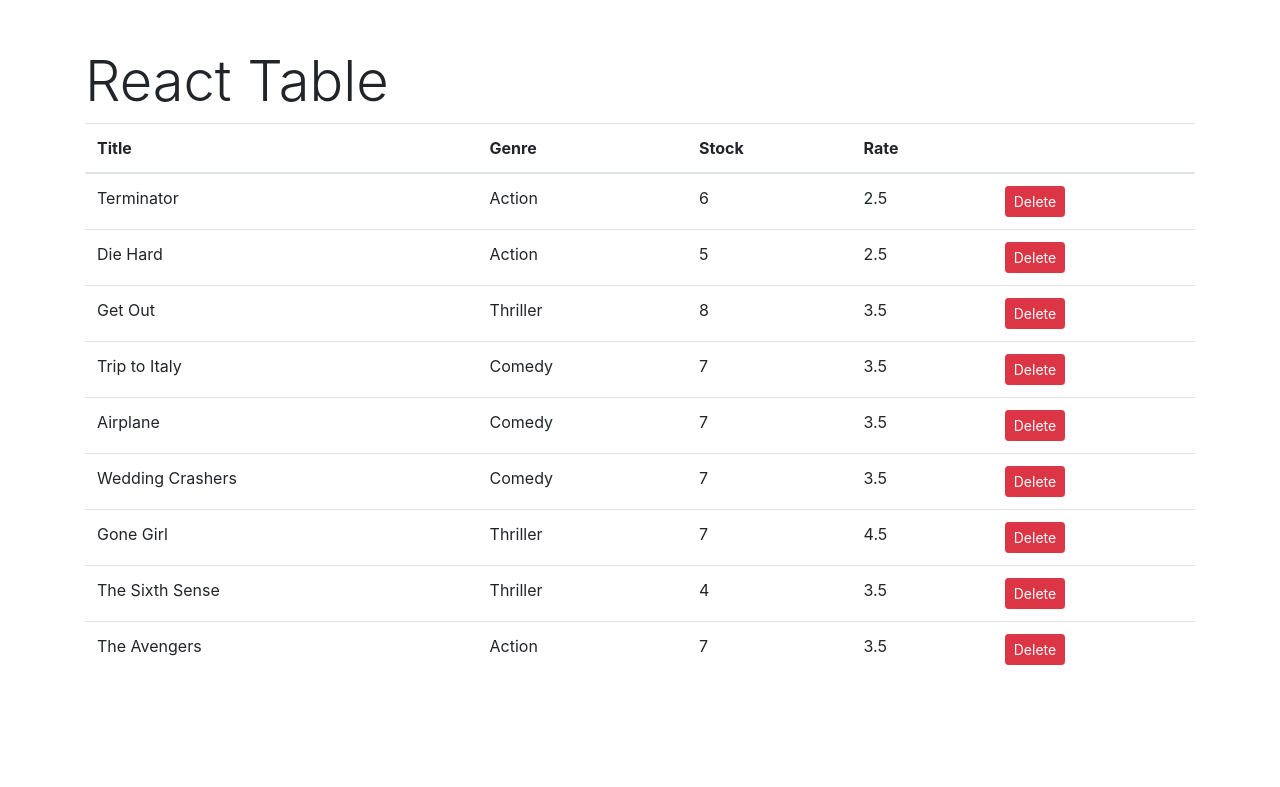
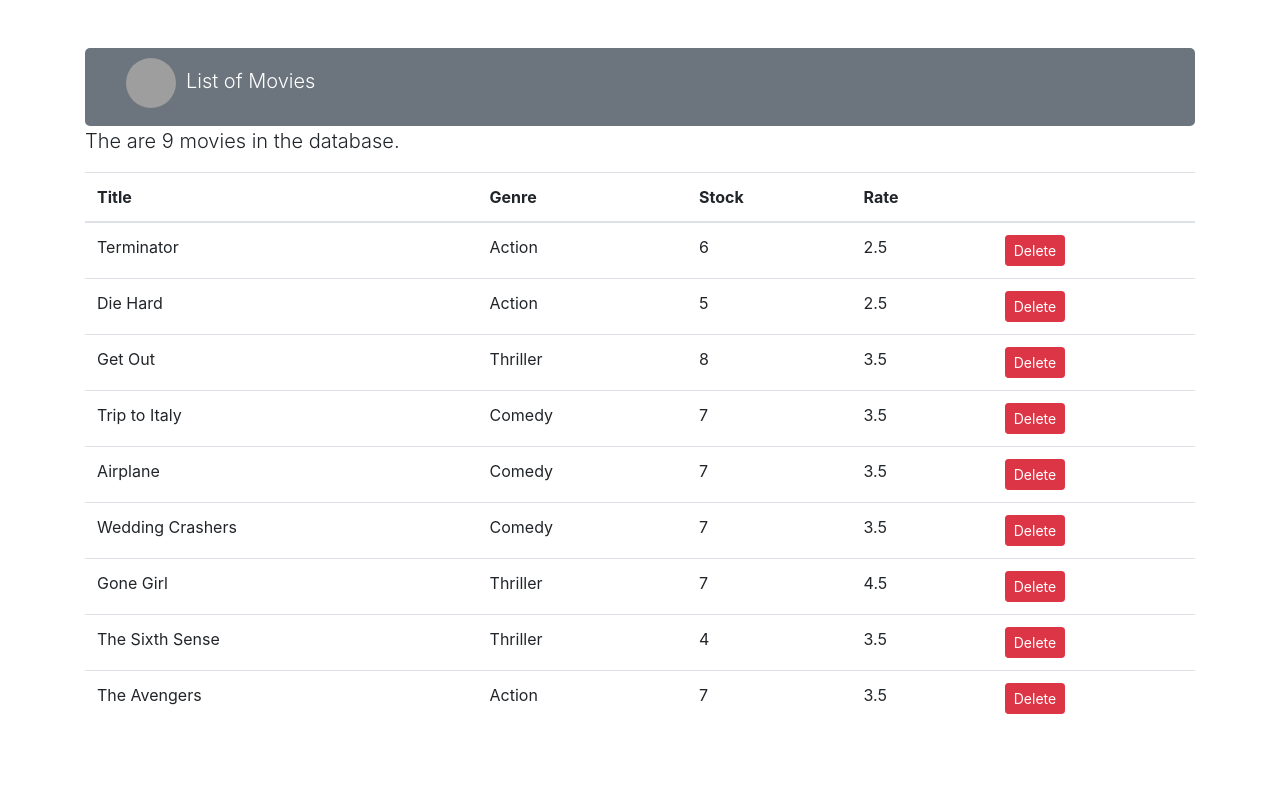
Before and after one commit to DPT-soliton/VidlyApp, a React (Create React App) app: page / in a window 1280 px wide. Shown: the top 787 px of the page. Built offline with nearby package versions, Linux system fonts and the light colour scheme; grey boxes are pictures that could not be loaded.

Commit message:
commented out App render

```diff
--- a/src/index.js
+++ b/src/index.js
@@ -1,7 +1,7 @@
 import React from "react";
 import ReactDOM from "react-dom";
 import "./index.css";
-import App from "./App";
+// import App from "./App";
 import reportWebVitals from "./reportWebVitals";
 import "bootstrap/dist/css/bootstrap.css";
 import "font-awesome/css/font-awesome.css";
@@ -9,7 +9,7 @@ import Movies from "./components/movies";
 
 ReactDOM.render(
   <React.StrictMode>
-    <App />
+    {/* <App /> */}
     <Movies />
   </React.StrictMode>,
   document.getElementById("root")
```
